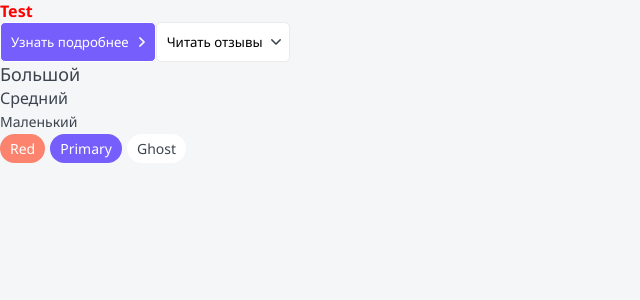
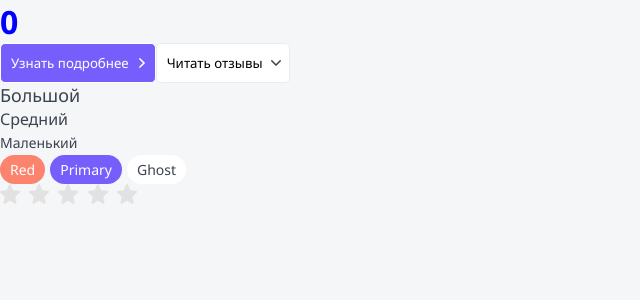
Before and after one commit to Eltach00/top-app-react-nextjs, a Next.js app: page / in a window 1280 px wide. Shown: the top 300 px of the page, without its empty margins (0-640 px from the left). Built offline with nearby package versions, Linux system fonts and the light colour scheme.

Commit message:
Rating component

```diff
--- a/package.json
+++ b/package.json
@@ -23,6 +23,9 @@
   },
   "devDependencies": {
     "@svgr/webpack": "^6.1.2",
+    "@typescript-eslint/eslint-plugin": "^5.59.1",
+    "@typescript-eslint/parser": "^5.59.1",
+    "eslint-plugin-react-hooks": "^4.6.0",
     "stylelint": "^15.6.0",
     "stylelint-config-standard": "^33.0.0"
   }
--- a/src/components/paragraph/Paragraph.tsx
+++ b/src/components/P/Paragraph.tsx
@@ -5,7 +5,6 @@
 export default function P({
   children,
   size = "m",
-  className,
   ...props
 }: ParagraphProps): JSX.Element {
   return (
--- /dev/null
+++ b/src/components/Rating/Rating.module.css
@@ -0,0 +1,11 @@
+.filled svg {
+  fill: var(--primary);
+}
+
+.star svg {
+  margin-right: 5px;
+}
+
+.editable {
+  cursor: pointer;
+}
--- /dev/null
+++ b/src/components/Rating/Rating.tsx
@@ -0,0 +1,73 @@
+import { RatingProps } from "./Rating.props";
+import styles from "./Rating.module.css";
+import cn from "classnames";
+import { useEffect, useState, KeyboardEvent } from "react";
+import Star from "./star.svg";
+
+export default function Rating({
+  rating,
+  isEditable = false,
+  setRating,
+  ...props
+}: RatingProps): JSX.Element {
+  const [ratingStars, setRatingStars] = useState<JSX.Element[]>(
+    new Array(5).fill(<></>)
+  );
+
+  const updateRatingStars = (currentRating: number) => {
+    const stars = ratingStars.map((item, i) => {
+      return (
+        <span
+          className={cn(styles.star, {
+            [styles.filled]: i < rating,
+            [styles.editable]: isEditable,
+          })}
+          onMouseEnter={changeDisplayedStars(i + 1)}
+          onMouseLeave={changeDisplayedStars(rating)}
+          onClick={onClick(i + 1)}>
+          <Star
+            onKeyDown={(e: KeyboardEvent<SVGAElement>) =>
+              isEditable && handleSpace(i + 1, e)
+            }
+          />
+        </span>
+      );
+    });
+    setRatingStars(stars);
+  };
+
+  const handleSpace = (rating: number, e: KeyboardEvent<SVGAElement>) => {
+    if (e.code !== "Space") {
+      return;
+    }
+    if (e.code === "Space") {
+      updateRatingStars(rating);
+      onClick(rating);
+    }
+  };
+
+  const changeDisplayedStars = (rating: number) => () => {
+    if (!isEditable) {
+      return;
+    }
+    updateRatingStars(rating);
+  };
+  const onClick = (rating: number) => () => {
+    if (!isEditable) {
+      return;
+    }
+    setRating!(rating);
+  };
+
+  useEffect(() => {
+    updateRatingStars(rating);
+  }, [rating]);
+
+  return (
+    <div {...props}>
+      {ratingStars.map((item, i) => (
+        <span key={i}> {item}</span>
+      ))}
+    </div>
+  );
+}
--- a/src/components/Tag/Tag.tsx
+++ b/src/components/Tag/Tag.tsx
@@ -5,7 +5,6 @@
 export default function Tag({
   children,
   size = "m",
-  className,
   color,
   href,
   ...props
--- a/src/components/index.ts
+++ /dev/null
@@ -1,3 +0,0 @@
-export * from "./Htag/Htag";
-export * from "./button/Button";
-export * from "./paragraph/Paragraph";
--- a/src/pages/index.tsx
+++ b/src/pages/index.tsx
@@ -1,13 +1,21 @@
 import Htag from "@/components/Htag/Htag";
 import Tag from "@/components/Tag/Tag";
 import Button from "@/components/button/Button";
-import P from "@/components/paragraph/Paragraph";
+import P from "@/components/P/Paragraph";
+import { useState } from "react";
+import Rating from "@/components/Rating/Rating";
 
 export default function Home() {
+  const [counter, setCounter] = useState<number>(0);
+  const [rating, setRating] = useState<number>(0);
+
   return (
     <>
-      <Htag tag="h4"> Test </Htag>
-      <Button appearance="primary" arrow="right">
+      <Htag tag="h1"> {counter} </Htag>
+      <Button
+        appearance="primary"
+        arrow="right"
+        onClick={() => setCounter(counter + 1)}>
         Узнать подробнее
       </Button>
       <Button appearance="ghost" arrow="down">
@@ -19,6 +27,7 @@
       <Tag color="red"> Red</Tag>
       <Tag color="primary"> Primary</Tag>
       <Tag color="ghost"> Ghost</Tag>
+      <Rating rating={rating} isEditable={true} setRating={setRating} />
     </>
   );
 }
```
Also changed, not shown: src/components/Rating/Rating.props.ts (added, +11 -0 lines), .eslintrc.json, src/components/P/Paragraph.module.css (renamed from src/components/paragraph/Paragraph.module.css), src/components/P/Paragraph.props.ts (renamed from src/components/paragraph/Paragraph.props.ts), src/components/Rating/star.svg (added), 1 other file (tests, documents, lock files or other folders).
